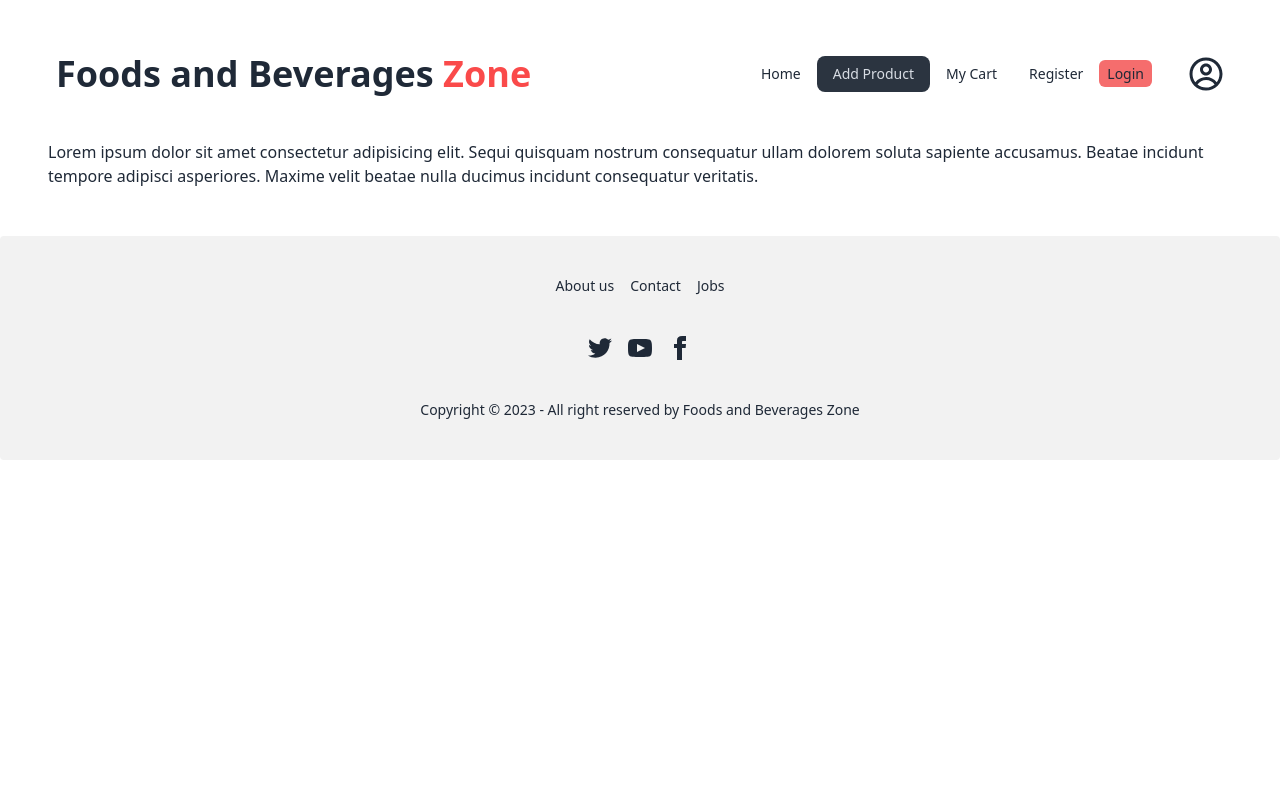
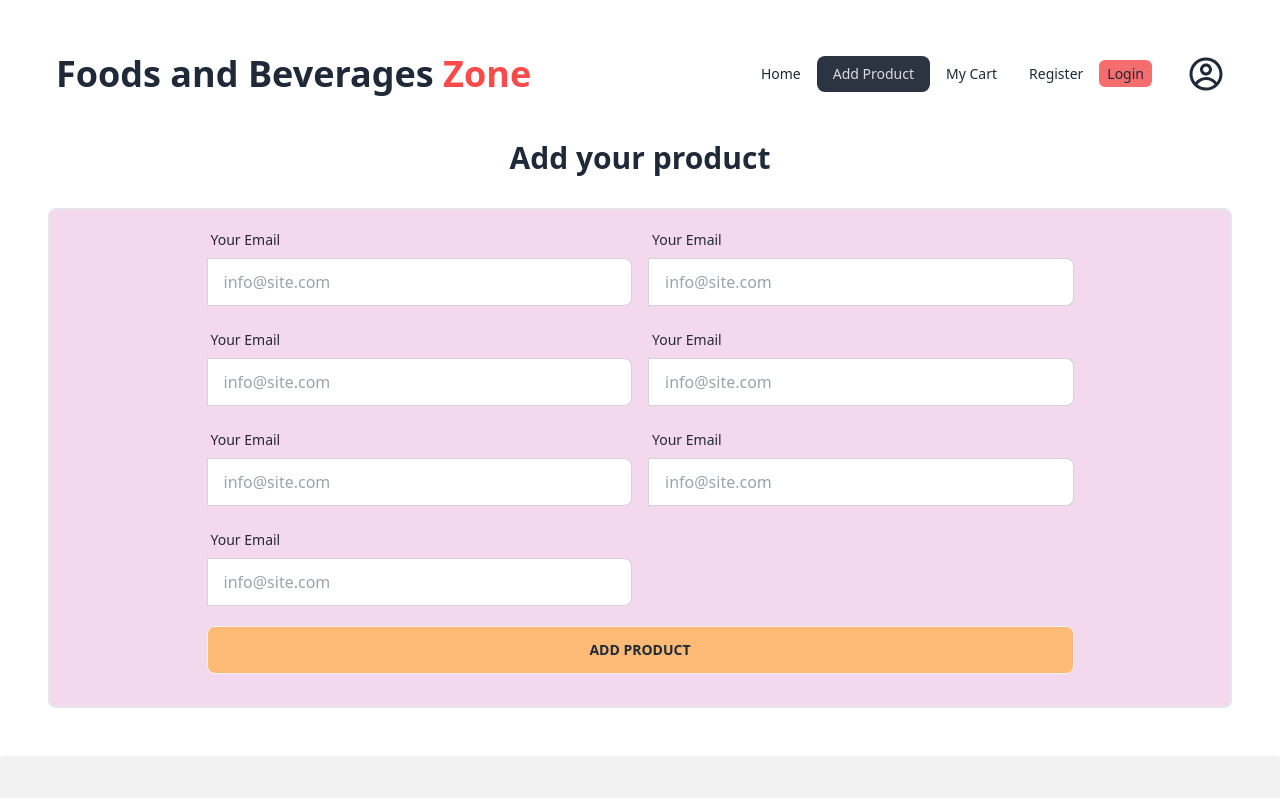
Before and after one commit to mmahbubr0823/brand-shop-client, a React (Vite) app: page /addedProducts in a window 1280 px wide. Shown: the top 798 px of the page. Built offline with nearby package versions, Linux system fonts and the light colour scheme; no server answers.

Commit message:
add product route created

```diff
--- a/src/Component/Routes/AddProducts/AddProducts.jsx
+++ b/src/Component/Routes/AddProducts/AddProducts.jsx
@@ -1,9 +1,71 @@
-import React from 'react';
 
 const AddProducts = () => {
     return (
         <div>
-            Lorem ipsum dolor sit amet consectetur adipisicing elit. Sequi quisquam nostrum consequatur ullam dolorem soluta sapiente accusamus. Beatae incidunt tempore adipisci asperiores. Maxime velit beatae nulla ducimus incidunt consequatur veritatis.
+            <h1 className="text-3xl text-center font-semibold my-8">Add your product</h1>
+            <form className="border-2 p-3 bg-[#f4d8ed] rounded-lg">
+                <div className="grid grid-cols-2 gap-4 w-9/12 mx-auto">
+                <div className="form-control">
+                    <label className="label">
+                        <span className="label-text">Your Email</span>
+                    </label>
+                    <label className="input-group">
+                        <input type="text" placeholder="info@site.com" className="w-full input input-bordered" />
+                    </label>
+                </div>
+                <div className="form-control">
+                    <label className="label">
+                        <span className="label-text">Your Email</span>
+                    </label>
+                    <label className="input-group">
+                        <input type="text" placeholder="info@site.com" className="w-full input input-bordered" />
+                    </label>
+                </div>
+                <div className="form-control">
+                    <label className="label">
+                        <span className="label-text">Your Email</span>
+                    </label>
+                    <label className="input-group">
+                        <input type="text" placeholder="info@site.com" className="input input-bordered w-full" />
+                    </label>
+                </div>
+                <div className="form-control">
+                    <label className="label">
+                        <span className="label-text">Your Email</span>
+                    </label>
+                    <label className="input-group">
+                        <input type="text" placeholder="info@site.com" className="input input-bordered w-full" />
+                    </label>
+                </div>
+                <div className="form-control">
+                    <label className="label">
+                        <span className="label-text">Your Email</span>
+                    </label>
+                    <label className="input-group">
+                        <input type="text" placeholder="info@site.com" className="input input-bordered w-full" />
+                    </label>
+                </div>
+                <div className="form-control">
+                    <label className="label">
+                        <span className="label-text">Your Email</span>
+                    </label>
+                    <label className="input-group">
+                        <input type="text" placeholder="info@site.com" className="input input-bordered w-full" />
+                    </label>
+                </div>
+                <div className="form-control">
+                    <label className="label">
+                        <span className="label-text">Your Email</span>
+                    </label>
+                    <label className="input-group">
+                        <input type="text" placeholder="info@site.com" className="input input-bordered w-full" />
+                    </label>
+                </div>
+                </div>
+               <div className="flex justify-center">
+               <input className="w-9/12 bg-orange-300 btn my-5" type="button" value="Add product" />
+               </div>
+            </form>
         </div>
     );
 };
--- a/src/Component/Routes/Home/BrandCards.jsx
+++ b/src/Component/Routes/Home/BrandCards.jsx
@@ -5,6 +5,7 @@ const BrandCards = ({ brand }) => {
     const { brandName, img } = brand;
     return (
         <div>
+
             <Link to={`/brands/${brandName}`}>
                 <div className="card w-96 bg-base-100 shadow-xl">
                     <figure className="px-10 pt-10">
--- a/src/Component/Routes/Home/Home.jsx
+++ b/src/Component/Routes/Home/Home.jsx
@@ -1,6 +1,7 @@
 import { useLoaderData } from 'react-router-dom';
 import BrandCards from './BrandCards';
 import Banner from './Banner';
+import News from './News';
 
 const Home = () => {
     const brands = useLoaderData();
@@ -8,12 +9,15 @@ const Home = () => {
     return (
         <div>
             <Banner></Banner>
+            <h1 className='text-center text-3xl text-[#4e7ce7] my-10'>
+                Foods that are available. Click to see details.
+            </h1>
             <div className='grid grid-cols-1 lg:grid-cols-3 gap-4'>
                 {
                     brands.map(brand => <BrandCards key={brand.id} brand={brand}></BrandCards>)
                 }
             </div>
-
+           <News></News>
         </div>
     );
 };
--- /dev/null
+++ b/src/Component/Routes/Home/News.jsx
@@ -0,0 +1,43 @@
+import React from 'react';
+
+const News = () => {
+    return (
+        <div>
+            <h1 className='text-center text-3xl my-10'>Latest News</h1>
+            <div className='grid grid-cols-3 gap-4'>
+                <div className="card card-compact w-80 bg-base-100 shadow-xl">
+                    <figure><img color='w-[300px] h-[300px]' src="https://i.ibb.co/pnm1r88/19197433.jpg" alt="Shoes" /></figure>
+                    <div className="card-body">
+                        <h2 className="card-title text-2xl text-blue-300">Nine-months sales!</h2>
+                        <p>A sales report is an analysis tool that provides insights into the performance of various sales activities within a company..</p>
+                        <div className="card-actions justify-end">
+                            <button className="btn btn-primary">More</button>
+                        </div>
+                    </div>
+                </div>
+                <div className="card card-compact w-80 bg-base-100 shadow-xl">
+                    <figure><img color='w-[300px] h-[300px]' src="https://i.ibb.co/pnm1r88/19197433.jpg" alt="Shoes" /></figure>
+                    <div className="card-body">
+                        <h2 className="card-title text-2xl text-blue-300">Nine-months sales!</h2>
+                        <p>A sales report is an analysis tool that provides insights into the performance of various sales activities within a company..</p>
+                        <div className="card-actions justify-end">
+                            <button className="btn btn-primary">More</button>
+                        </div>
+                    </div>
+                </div>
+                <div className="card card-compact w-80 bg-base-100 shadow-xl">
+                    <figure><img color='w-[300px] h-[300px]' src="https://i.ibb.co/pnm1r88/19197433.jpg" alt="Shoes" /></figure>
+                    <div className="card-body">
+                        <h2 className="card-title text-2xl text-blue-300">Nine-months sales!</h2>
+                        <p>A sales report is an analysis tool that provides insights into the performance of various sales activities within a company..</p>
+                        <div className="card-actions justify-end">
+                            <button className="btn btn-primary">More</button>
+                        </div>
+                    </div>
+                </div>
+            </div>
+        </div>
+    );
+};
+
+export default News;
```
